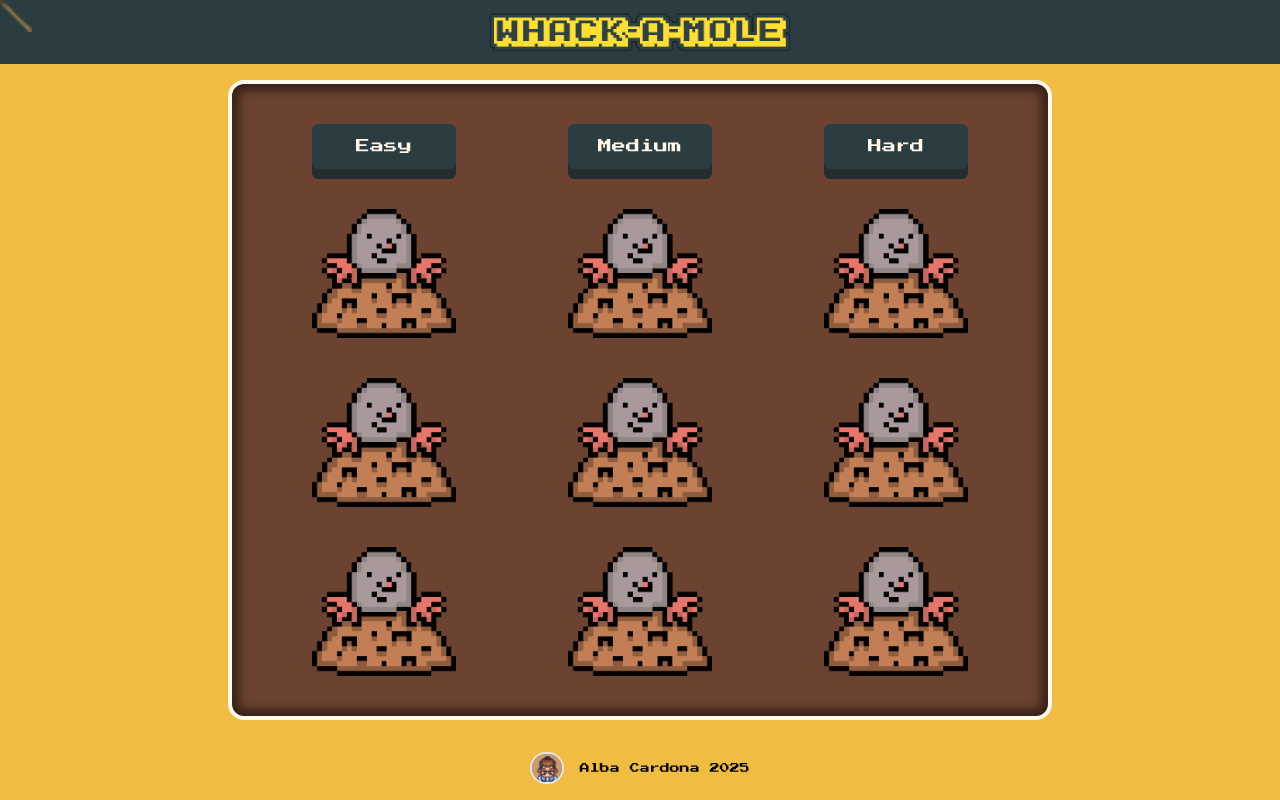
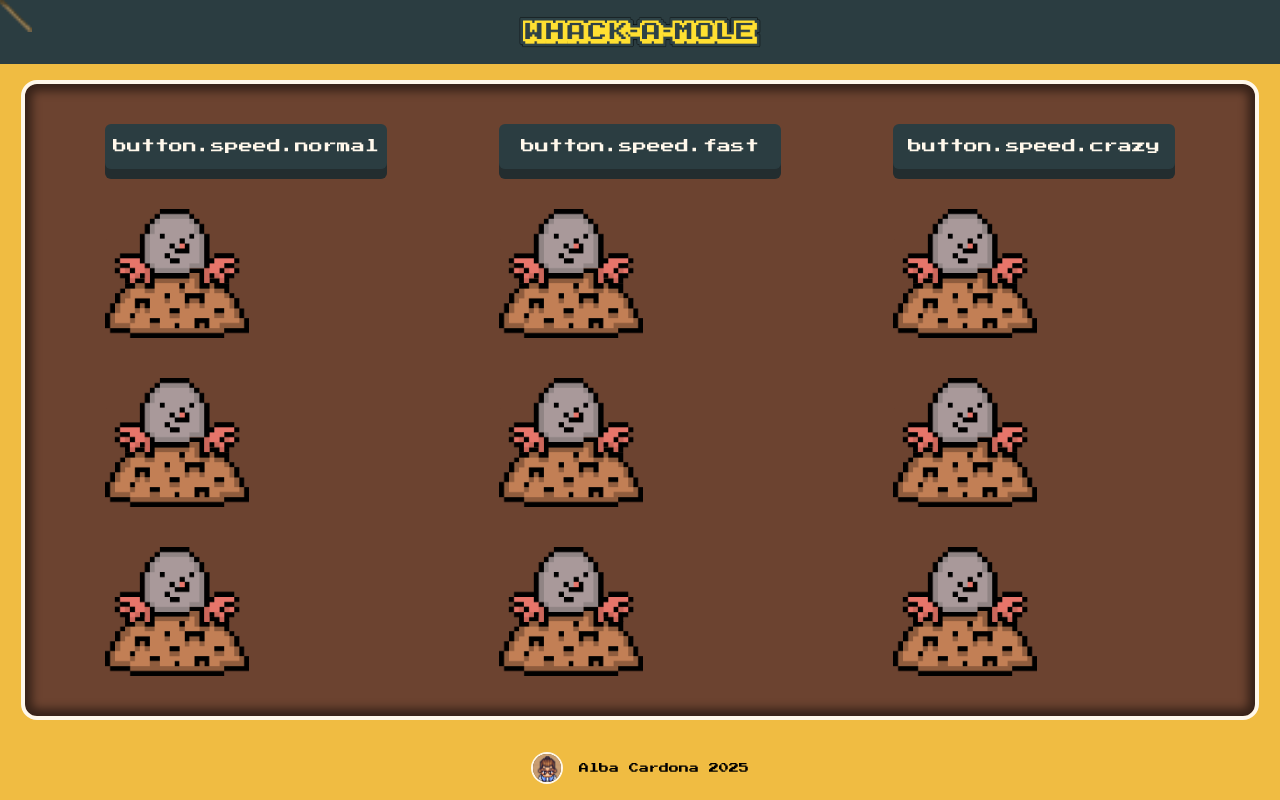
Before and after one commit to albacardona/Wack-a-Mole, a React (Vite) app: page / in a window 1280 px wide. Built offline with nearby package versions, Linux system fonts and the light colour scheme.

Commit message:
feat: add small easter egg and resize logo

```diff
--- a/src/components/Footer.tsx
+++ b/src/components/Footer.tsx
@@ -1,14 +1,25 @@
+import { useState } from 'react';
 import AlbaAvatar from '../assets/img/AlbaAvatar.jpeg';
 
-export const Footer = () => (
-  <div className="flex h-10 w-screen items-center justify-center md:h-16">
-    <div className="flex items-center gap-4">
-      <img
-        className="h-6 rounded-full border-2 border-gray-200 shadow-inner md:h-8"
-        src={AlbaAvatar}
-        alt="Alba"
-      />
-      <p className="font-game text-[8px] text-blue-main md:text-[10px]">Alba Cardona 2025</p>
+export const Footer = () => {
+  const [showAvatar, setShowAvatar] = useState(true);
+
+  const handleClickAvatar = () => {
+    setShowAvatar(false);
+  };
+
+  return (
+    <div className="flex h-10 w-screen items-center justify-center md:h-16">
+      <div className="flex items-center gap-4">
+        <button type="button" onClick={handleClickAvatar} className="p-0 m-0">
+          <div className="size-6 rounded-full border-2 border-bd-light shadow-inner-subtle md:size-8">
+            {showAvatar && (
+              <img className="size-full rounded-full shadow-inner" src={AlbaAvatar} alt="Alba" />
+            )}
+          </div>
+        </button>
+        <p className="font-game text-[8px] text-blue-main md:text-[10px]">Alba Cardona 2025</p>
+      </div>
     </div>
-  </div>
-);
+  );
+};
--- a/src/components/Navbar.tsx
+++ b/src/components/Navbar.tsx
@@ -2,6 +2,6 @@ import wackLogo from '../assets/img/Whack-a-Mole.png';
 
 export const Navbar = () => (
   <div className="flex h-10 w-screen items-center justify-center bg-bg-secondary shadow-header md:h-16">
-    <img className="h-5 md:h-10" src={wackLogo} alt="wack a mole" />
+    <img className="h-5 md:h-8" src={wackLogo} alt="wack a mole" />
   </div>
 );
--- a/src/pages/Game.tsx
+++ b/src/pages/Game.tsx
@@ -2,15 +2,17 @@ import { Button } from '@/components/Button';
 import { Mole } from '@/components/Mole';
 import { useGame } from '@/context/game-context';
 import { useState } from 'react';
+import { useTranslation } from 'react-i18next';
 
 export const Game = () => {
+  const { t } = useTranslation();
   const { moles, speed, setQuantityOfMoles, handleSelectSpeed } = useGame();
   const [selectedButton, setSelectedButton] = useState<number | null>(null);
 
   const speedSelector = [
-    { value: 0, label: 'Easy' },
-    { value: 1, label: 'Medium' },
-    { value: 2, label: 'Hard' },
+    { value: 0, label: t('translation:button.speed.normal') },
+    { value: 1, label: t('translation:button.speed.fast') },
+    { value: 2, label: t('translation:button.speed.crazy') },
   ];
 
   const handleClickSpeed = (speed: number) => {
--- a/tailwind.config.js
+++ b/tailwind.config.js
@@ -13,6 +13,7 @@ module.exports = {
         xs: '0 0 2px 0 rgba(41, 50, 60, 0.5)',
         ring: '0px 0px 0px 4px rgba(17,187,166,0.3)',
         inner: 'inset 0px 0px 10px 7px rgba(0,0,0,0.5)',
+        'inner-subtle': 'inset 0px 0px 5px 5px rgba(0,0,0,0.2)',
         'button-primary': '0px 10px 0px 0px var(--background-secondary-hover)',
         'button-primary-active': '0px 0px 0px 0px var(--background-secondary-hover)',
         'button-accent': '0px 10px 0px 0px var(--accent-hover)',
```
